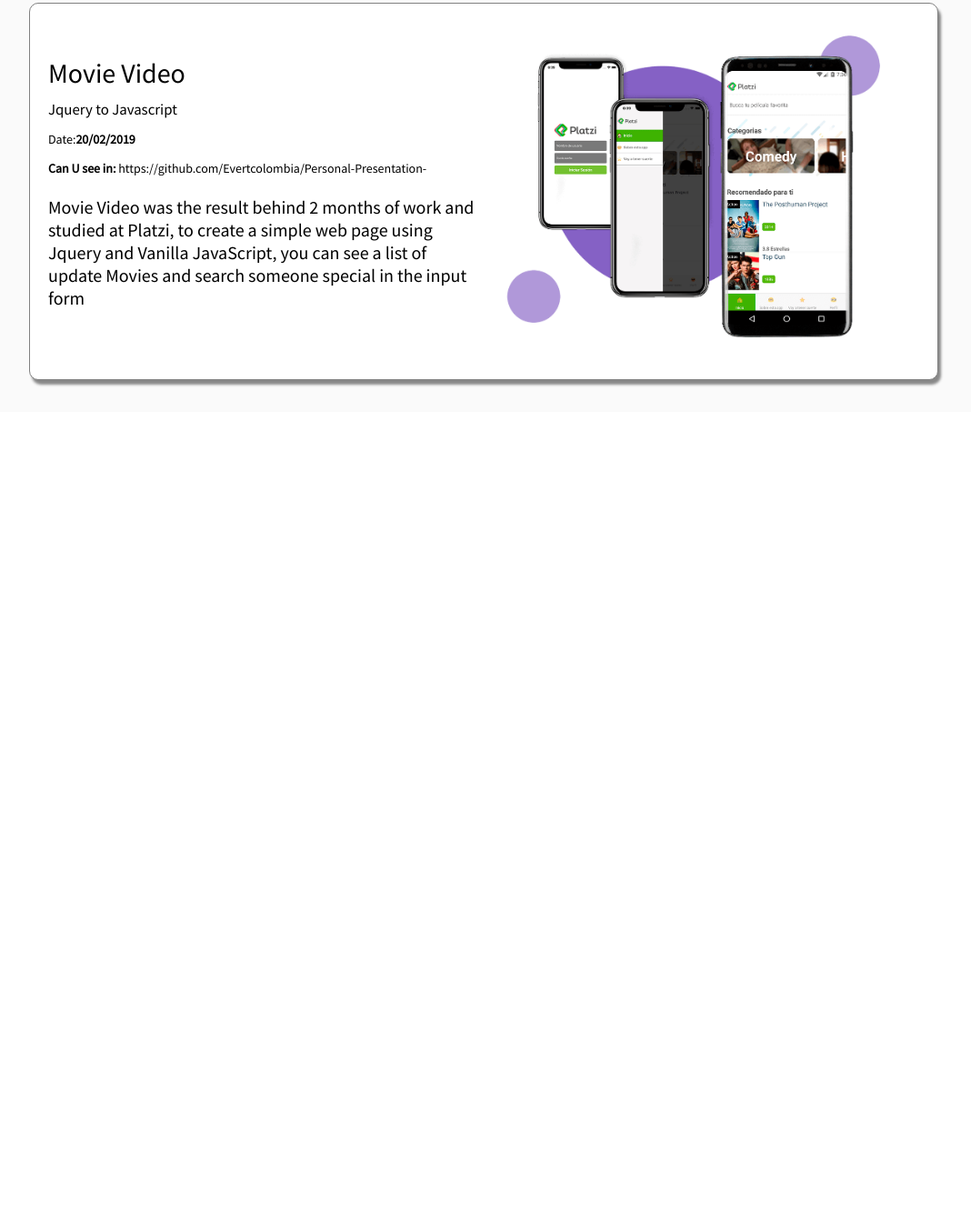
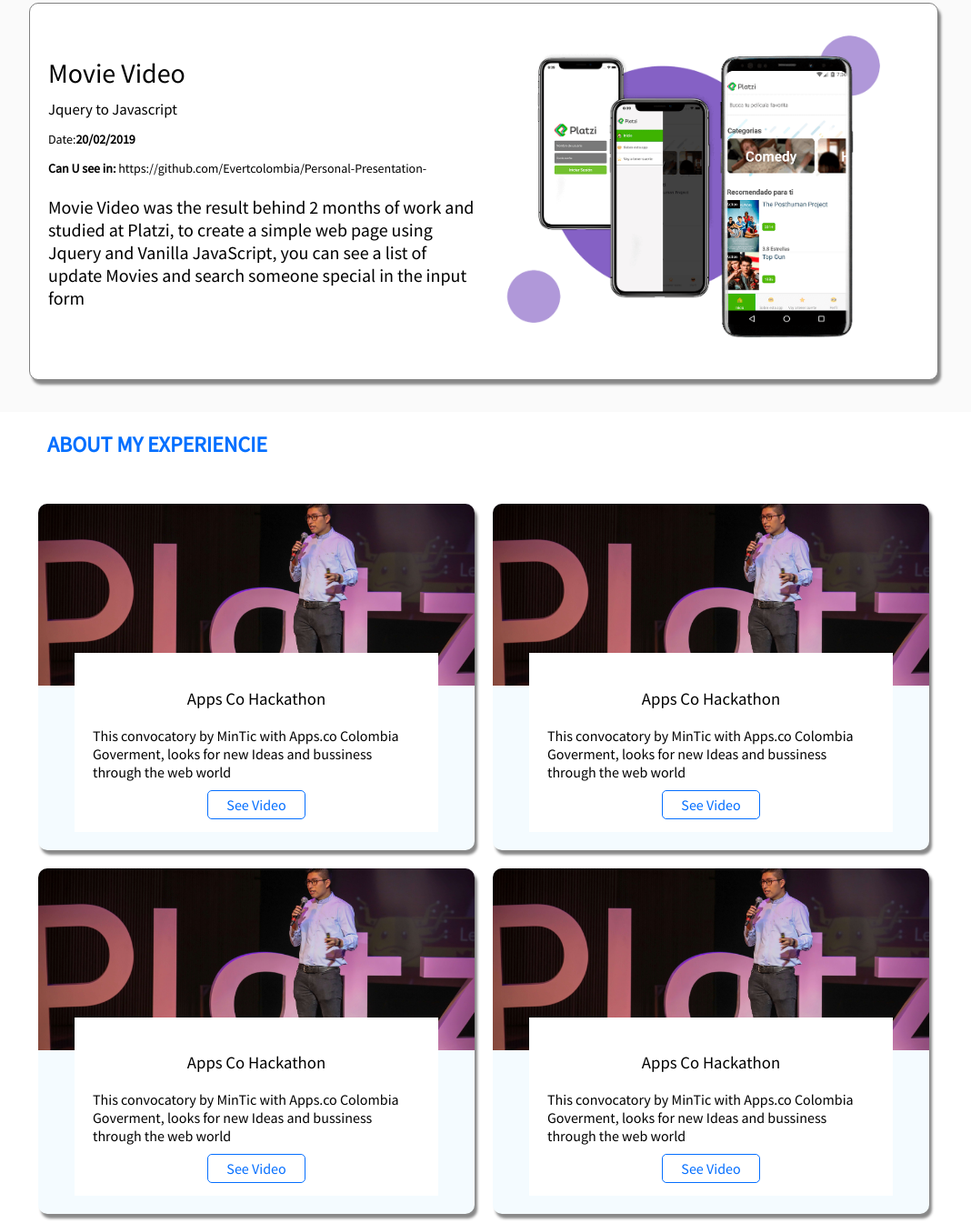
Before and after one commit to Evertcolombia/Personal-Presentation-, a plain HTML site: page index.html in a window 1280 px wide. Shown: the part 909-2254 px from the top of the page at 91% size, without its empty margins (108-1176 px from the left). Before the commit the page ends 1362 px from the top, so only its background shows below. Drawn offline with Linux system fonts and the light colour scheme.

Commit message:
'Experiencie-section-with-articles'

```diff
--- a/css/style.css
+++ b/css/style.css
@@ -88,6 +88,52 @@ h2 {
 	width: 100%;
 }
 
+.event-list-title {
+	margin-left: 20px;
+}
+
+.event-list {
+	display: flex;
+	flex-wrap: wrap;
+}
+
+.event {
+	margin: 10px;
+	width: 480px;
+	border-radius: 10px;
+	background: #f4fbff;
+	box-shadow: 3px 5px 3px #888888;
+	flex-shrink: 0;
+	overflow: hidden;
+}
+
+.event img {
+	width: 480px;
+	height: 200px;
+	object-fit: cover;
+}
+
+.event-detail {
+	margin: 20px 40px;
+	margin-top: -40px;
+	background-color: white;
+	position: relative;
+	padding: 20px;
+	text-align: center;
+}
+
+.event-description {
+	text-align: left;
+}
+
+.event-url {
+	color: #056fff;
+	border: 1px solid;
+	padding: 5px 20px;
+	text-decoration: none;
+	border-radius: 5px
+}
+
 .header {
 	background-color: #1b2127;
 	color: white;
--- a/index.html
+++ b/index.html
@@ -75,6 +75,71 @@
 			</article>
 		</div>
 	</section>
+	<div class="container">
+		<h2 class="event-list-title">
+			About my experiencie
+		</h2>
+	</div>
+	<section class="event-list" id="event">
+		<div class="container">
+			<article class="event">
+				<figure class="event-imageContainer">
+					<img class='event-image' src="img/platzi-conf.jpg" />
+				</figure>
+				<div class="event-detail">
+					<h3 class="event-title">
+						Apps Co Hackathon
+					</h3>
+					<p class="event-description">
+						This convocatory by MinTic with Apps.co Colombia Goverment,  looks for new Ideas and bussiness  through the web world
+					</p>
+					<a class='event-url' href="https://www.youtube.com/watch?v=BIS7cWGgJg0" target="_blank">See Video</a>
+				</div>
+			</article>
+			<article class="event">
+				<figure class="event-imageContainer">
+					<img class='event-image' src="img/platzi-conf.jpg" />
+				</figure>
+				<div class="event-detail">
+					<h3 class="event-title">
+						Apps Co Hackathon
+					</h3>
+					<p class="event-description">
+						This convocatory by MinTic with Apps.co Colombia Goverment,  looks for new Ideas and bussiness  through the web world
+					</p>
+					<a class='event-url' href="https://www.youtube.com/watch?v=BIS7cWGgJg0" target="_blank">See Video</a>
+				</div>
+			</article>
+			<article class="event">
+				<figure class="event-imageContainer">
+					<img class='event-image' src="img/platzi-conf.jpg" />
+				</figure>
+				<div class="event-detail">
+					<h3 class="event-title">
+						Apps Co Hackathon
+					</h3>
+					<p class="event-description">
+						This convocatory by MinTic with Apps.co Colombia Goverment,  looks for new Ideas and bussiness  through the web world
+					</p>
+					<a class='event-url' href="https://www.youtube.com/watch?v=BIS7cWGgJg0" target="_blank">See Video</a>
+				</div>
+			</article>
+			<article class="event">
+				<figure class="event-imageContainer">
+					<img class='event-image' src="img/platzi-conf.jpg" />
+				</figure>
+				<div class="event-detail">
+					<h3 class="event-title">
+						Apps Co Hackathon
+					</h3>
+					<p class="event-description">
+						This convocatory by MinTic with Apps.co Colombia Goverment,  looks for new Ideas and bussiness  through the web world
+					</p>
+					<a class='event-url' href="https://www.youtube.com/watch?v=BIS7cWGgJg0" target="_blank">See Video</a>
+				</div>
+			</article>
+		</div>
+	</section>
 	<!--/-->
 
 </body>
```
Also changed, not shown: 1 other file.
